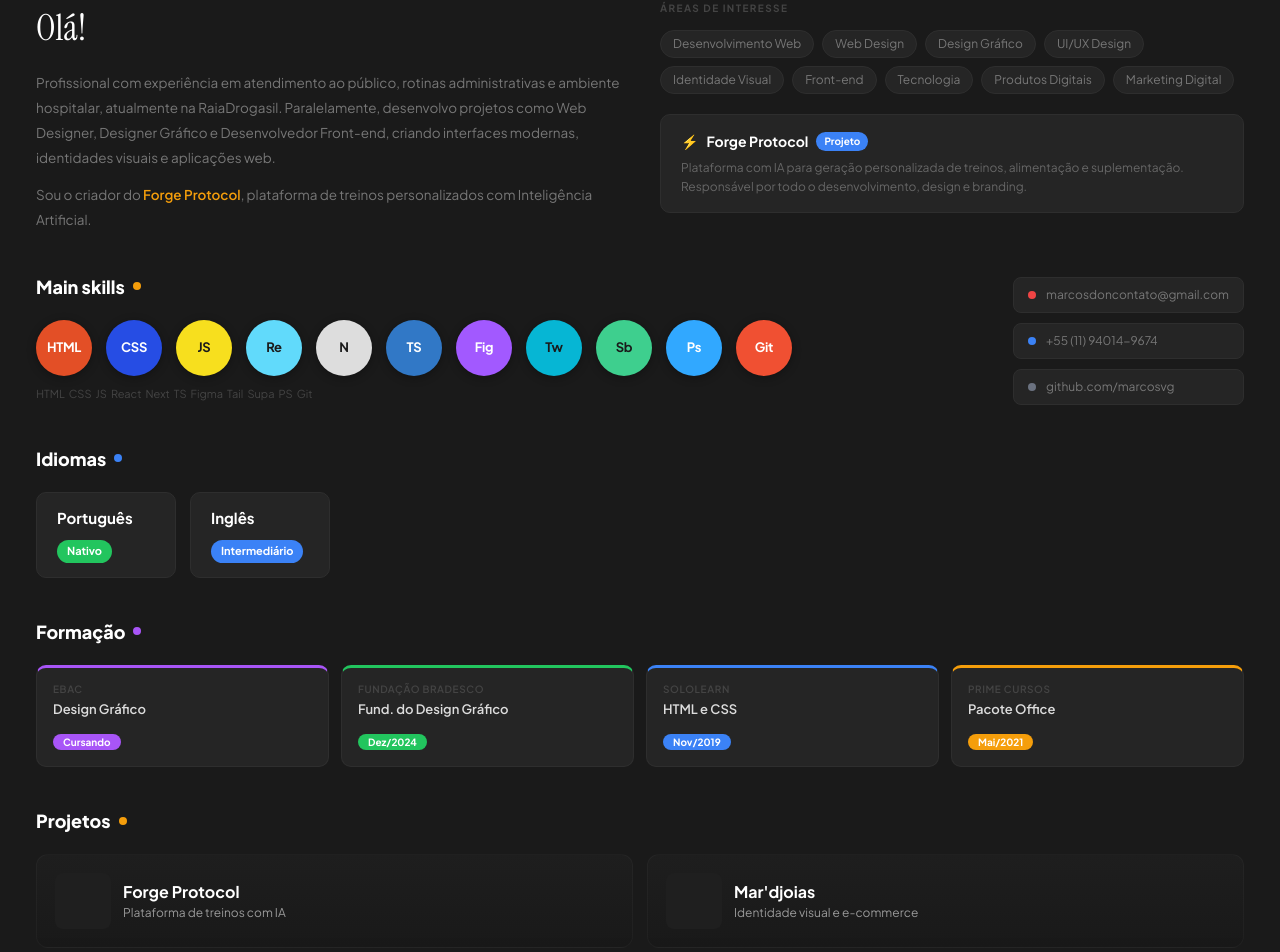
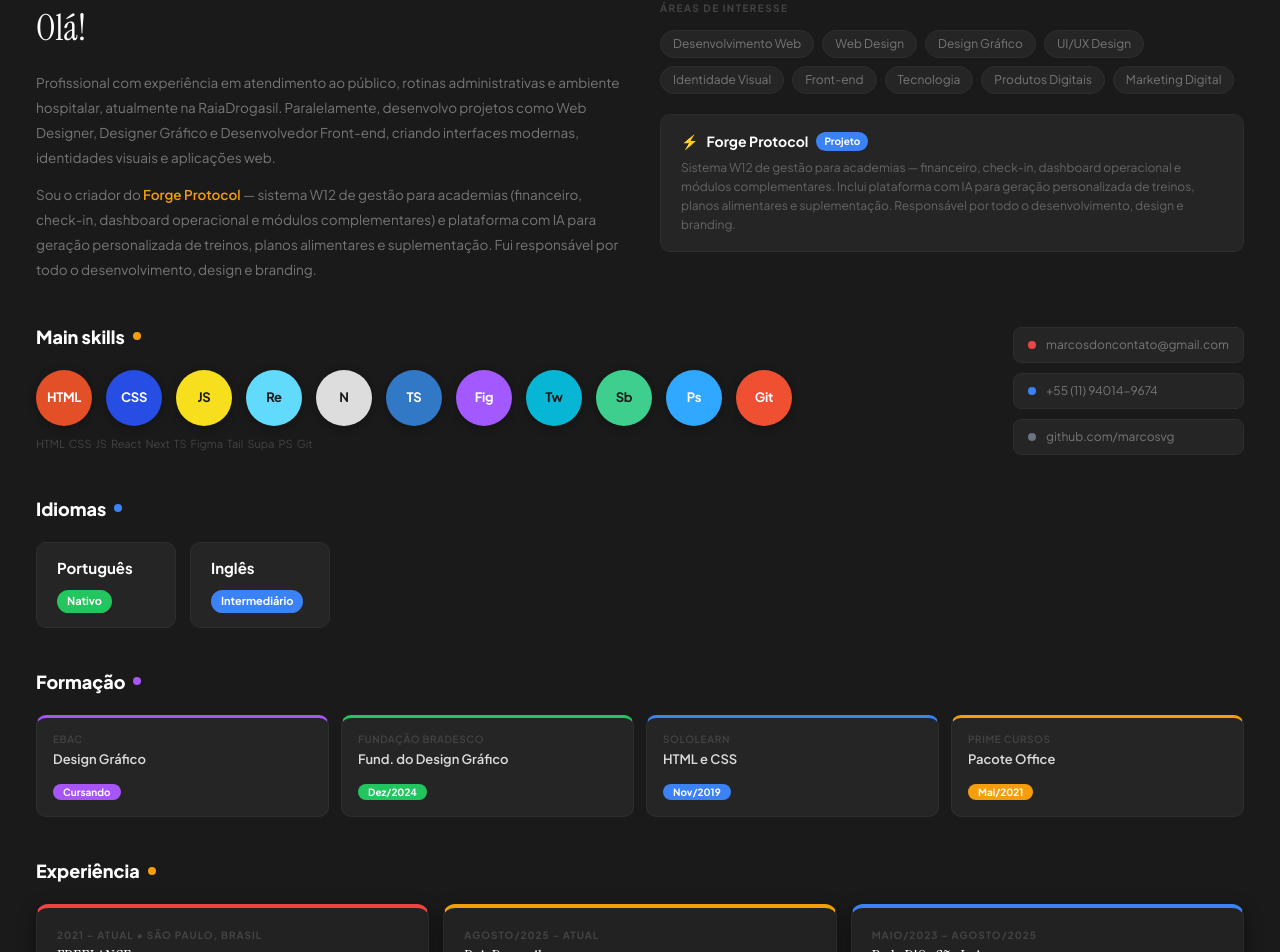
Before and after one commit to reinosoulcontato-boop/marcos.apresentation, a React (Vite) app: page / in a window 1280 px wide. Shown: the part 371-1323 px from the top of the page. Built offline with nearby package versions, Linux system fonts and the light colour scheme; the HTML template or start-up script is replaced by a standard one.

Commit message:
Remover seção Projetos e atualizar texto do Forge Protocol

```diff
--- a/src/App.tsx
+++ b/src/App.tsx
@@ -316,8 +316,11 @@ export default function App() {
           </p>
           <p style={{ fontSize: 13.5, lineHeight: 1.85, color: '#777', margin: '12px 0 0' }}>
             Sou o criador do{' '}
-            <span style={{ color: AMBER, fontWeight: 600 }}>Forge Protocol</span>, plataforma de
-            treinos personalizados com Inteligência Artificial.
+            <span style={{ color: AMBER, fontWeight: 600 }}>Forge Protocol</span> — sistema W12 de
+            gestão para academias (financeiro, check-in, dashboard operacional e módulos
+            complementares) e plataforma com IA para geração personalizada de treinos, planos
+            alimentares e suplementação. Fui responsável por todo o desenvolvimento, design e
+            branding.
           </p>
         </div>
 
@@ -382,8 +385,10 @@ export default function App() {
               </span>
             </div>
             <p style={{ fontSize: 12, color: '#666', margin: 0, lineHeight: 1.6 }}>
-              Plataforma com IA para geração personalizada de treinos, alimentação e suplementação.
-              Responsável por todo o desenvolvimento, design e branding.
+              Sistema W12 de gestão para academias — financeiro, check-in, dashboard operacional
+              e módulos complementares. Inclui plataforma com IA para geração personalizada de
+              treinos, planos alimentares e suplementação. Responsável por todo o desenvolvimento,
+              design e branding.
             </p>
           </div>
         </div>
@@ -544,26 +549,7 @@ export default function App() {
 
       {/* Floating logos removed per user request */}
 
-      {/* ── PROJETOS ─────────────────────────────────────── */}
-      <section style={{ padding: '0 36px 24px' }}>
-        <SectionLabel dot={AMBER}>Projetos</SectionLabel>
-        <div className="projects-grid">
-          <div className="project-card">
-            <div style={{ width: 56, height: 56, borderRadius: 8, background: '#1f1f1f', flexShrink: 0 }} aria-hidden />
-            <div>
-              <div style={{ fontWeight: 700, color: '#FFF' }}>Forge Protocol</div>
-              <div style={{ fontSize: 12, color: '#999' }}>Plataforma de treinos com IA</div>
-            </div>
-          </div>
-          <div className="project-card">
-            <div style={{ width: 56, height: 56, borderRadius: 8, background: '#1f1f1f', flexShrink: 0 }} aria-hidden />
-            <div>
-              <div style={{ fontWeight: 700, color: '#FFF' }}>Mar'djoias</div>
-              <div style={{ fontSize: 12, color: '#999' }}>Identidade visual e e-commerce</div>
-            </div>
-          </div>
-        </div>
-      </section>
+      {/* Projetos removidos por solicitação do usuário */}
 
       {/* ── EXPERIÊNCIA ──────────────────────────────────── */}
       <section style={{ padding: '0 36px 60px' }}>
```
